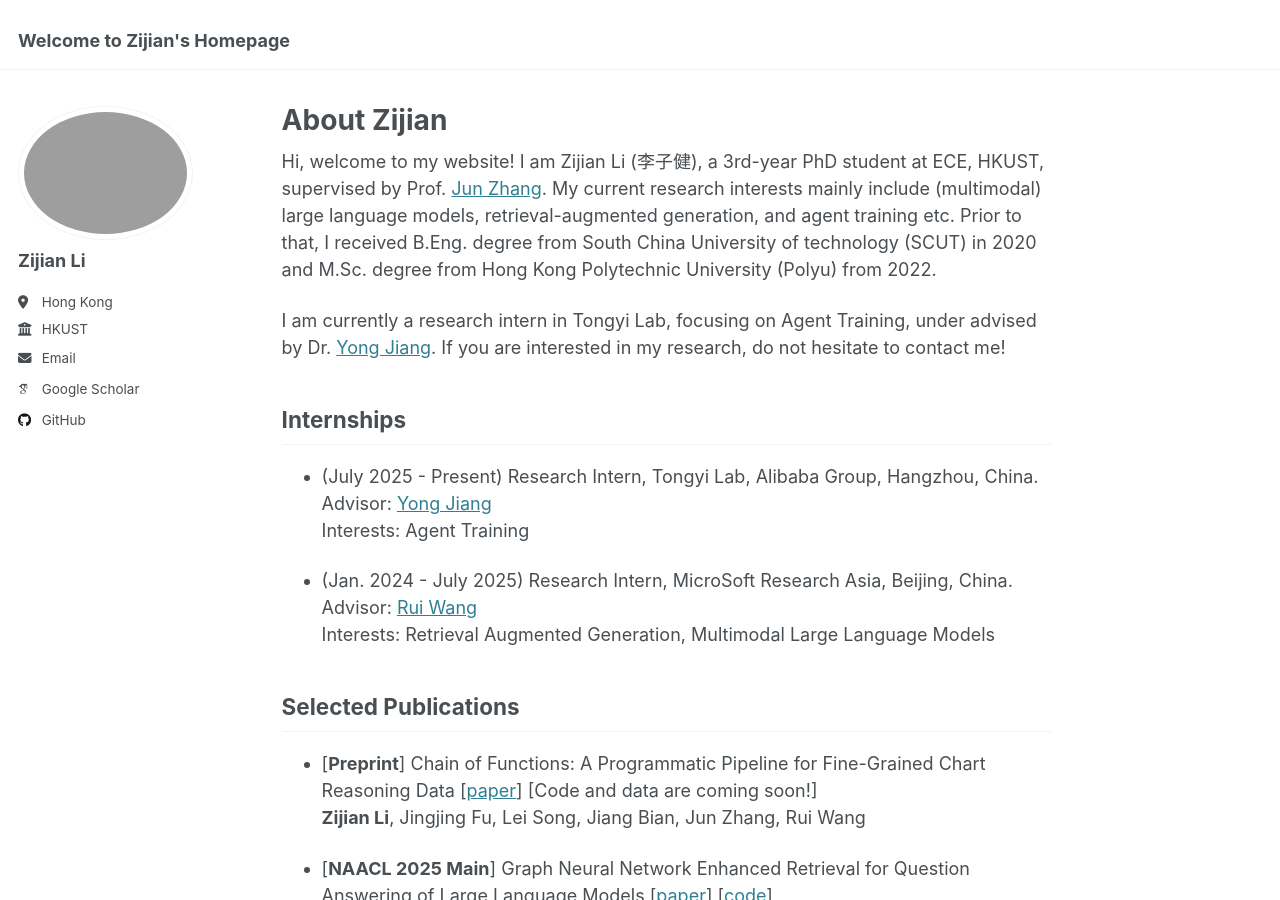
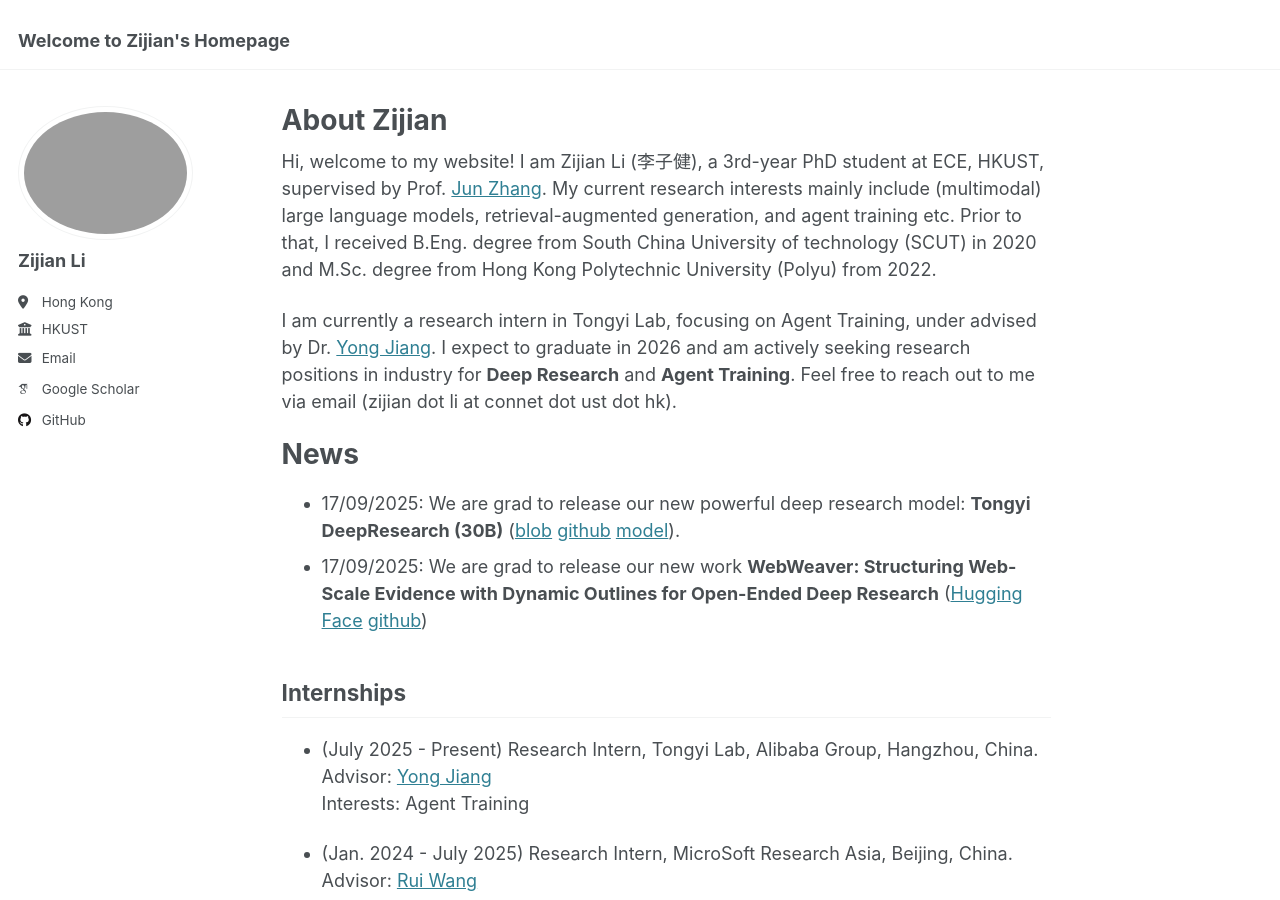
Before and after one commit to zli999/zijianli.github.io, a Jekyll site: the page built from _pages/about.md, in a window 1280 px wide and 900 px high. Built offline with Jekyll 4.4.1, drawn with Linux system fonts in a browser that asks for light colours; some web fonts are replaced.

Commit message:
Update about.md

```diff
--- a/_pages/about.md
+++ b/_pages/about.md
@@ -9,8 +9,12 @@ redirect_from:
 
 Hi, welcome to my website! I am Zijian Li (李子健), a 3rd-year PhD student at ECE, HKUST, supervised by Prof. [Jun Zhang](https://eejzhang.people.ust.hk/). My current research interests mainly include (multimodal) large language models, retrieval-augmented generation, and agent training etc. Prior to that, I received B.Eng. degree from South China University of technology (SCUT) in 2020 and M.Sc. degree from Hong Kong Polytechnic University (Polyu) from 2022.
 
-I am currently a research intern in Tongyi Lab, focusing on Agent Training, under advised by Dr. [Yong Jiang](https://scholar.google.com/citations?user=sxXZWQQAAAAJ&hl=en). If you are interested in my research, do not hesitate to contact me!
+I am currently a research intern in Tongyi Lab, focusing on Agent Training, under advised by Dr. [Yong Jiang](https://scholar.google.com/citations?user=sxXZWQQAAAAJ&hl=en). I expect to graduate in 2026 and am actively seeking research positions in industry for **Deep Research** and **Agent Training**. Feel free to reach out to me via email (zijian dot li at connet dot ust dot hk).
 
+News
+======
+- 17/09/2025: We are grad to release our new powerful deep research model: **Tongyi DeepResearch (30B)** ([blob](https://tongyi-agent.github.io/) [github](https://github.com/Alibaba-NLP/DeepResearch) [model](https://huggingface.co/Alibaba-NLP/Tongyi-DeepResearch-30B-A3B)).
+- 17/09/2025: We are grad to release our new work **WebWeaver: Structuring Web-Scale Evidence with Dynamic Outlines for Open-Ended Deep Research** ([Hugging Face](https://huggingface.co/papers/2509.13312) [github](https://github.com/Alibaba-NLP/DeepResearch))
 
 ## Internships
 
```
